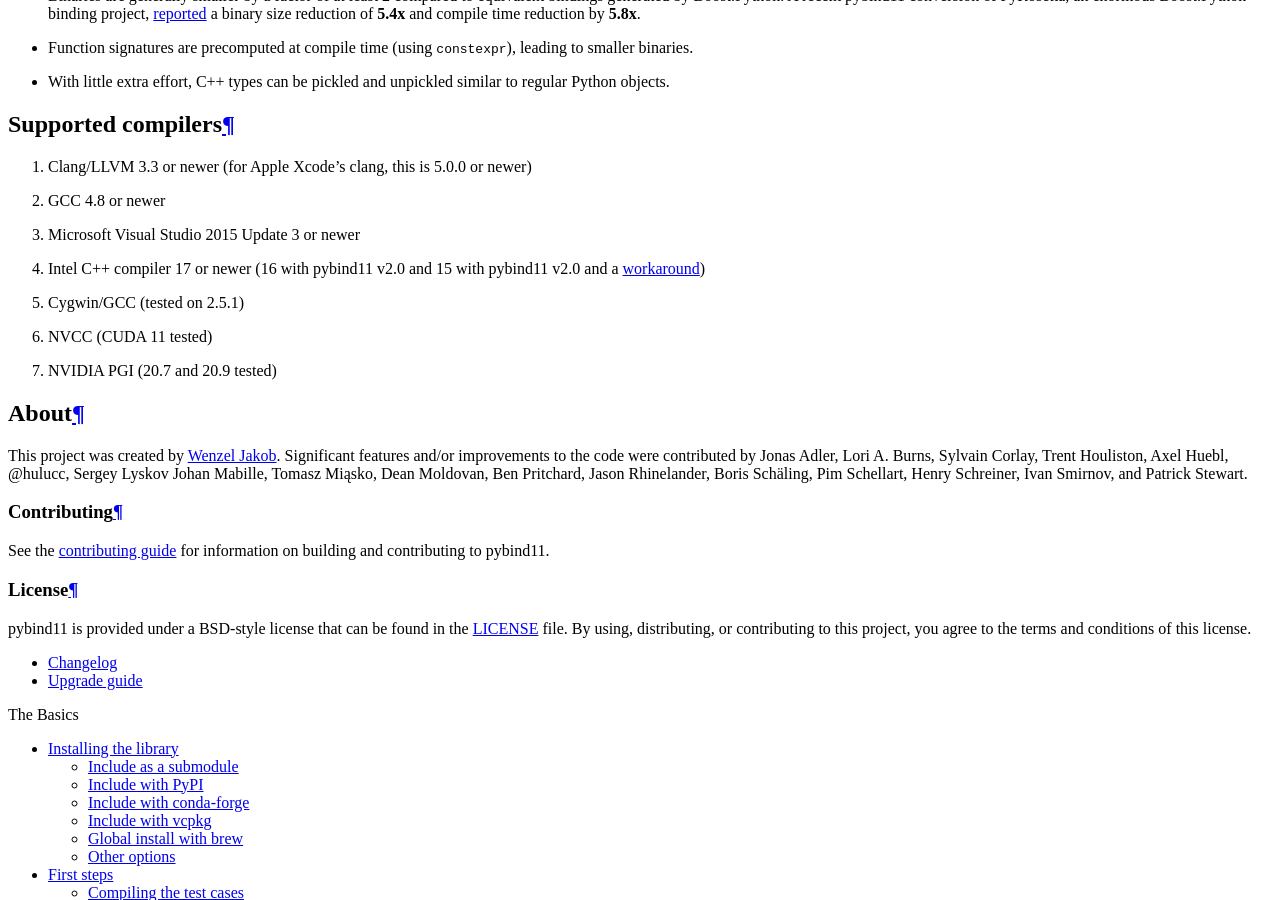
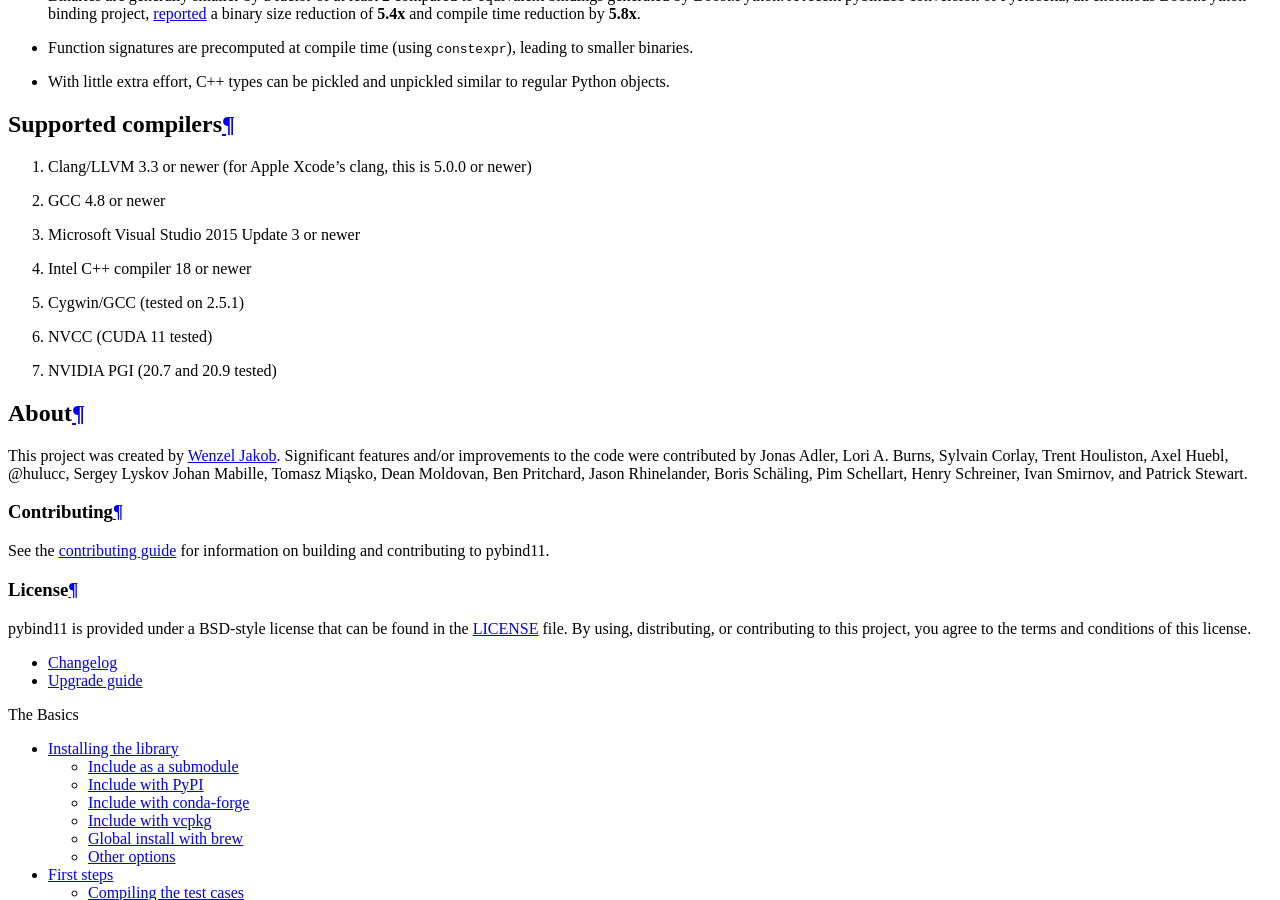
Before and after one commit to pybind/pybind11, a Sphinx documentation site: the page built from docs/index.rst, in a window 1280 px wide and 900 px high, scrolled down 2327 px. Built offline with Sphinx 7.4.7 and the Read the Docs theme 2.0.0, drawn with Linux system fonts in a browser that asks for light colours; some of the changed text lies outside the part shown.

Commit message:
fix: Intel 18+ required (#2577)
* fix: Intel 18+ fully supported

* fix: Intel compiler workaround no longer needed

Followup on #94 now that Intel 18+ is required.

```diff
--- a/README.rst
+++ b/README.rst
@@ -34,7 +34,7 @@
 binding code in many common situations.
 
 Tutorial and reference documentation is provided at
-`pybind11.readthedocs.io <https://pybind11.readthedocs.io/en/latest>`_).
+`pybind11.readthedocs.io <https://pybind11.readthedocs.io/en/latest>`_.
 A PDF version of the manual is available
 `here <https://media.readthedocs.org/pdf/pybind11/master/pybind11.pdf>`_.
 And the source code is always available at
@@ -113,9 +113,7 @@
    newer)
 2. GCC 4.8 or newer
 3. Microsoft Visual Studio 2015 Update 3 or newer
-4. Intel C++ compiler 17 or newer (16 with pybind11 v2.0 and 15 with
-   pybind11 v2.0 and a
-   `workaround <https://github.com/pybind/pybind11/issues/276>`_)
+4. Intel C++ compiler 18 or newer
 5. Cygwin/GCC (tested on 2.5.1)
 6. NVCC (CUDA 11 tested)
 7. NVIDIA PGI (20.7 and 20.9 tested)
--- a/docs/changelog.rst
+++ b/docs/changelog.rst
@@ -97,7 +97,7 @@
     site-packages location in your ``CMAKE_MODULE_PATH``. Or you can use the
     new ``pybind11[global]`` extra when you install ``pybind11``, which
     installs the CMake files and headers into your base environment in the
-    standard location
+    standard location.
 
   * ``pybind11-config`` is another way to write ``python -m pybind11`` if you
     have your PATH set up.
@@ -213,6 +213,8 @@
 
 * NVIDIA PGI compilers now supported and tested in CI.
   `#2475 <https://github.com/pybind/pybind11/pull/2475>`_
+
+* Intel 18 now explicitly required.
 
 * Extensive style checking in CI, with `pre-commit`_ support. Code
   modernization, checked by clang-tidy.
```
Also changed, not shown: other parts of docs/changelog.rst (+1 -1 lines), 3 other files.
